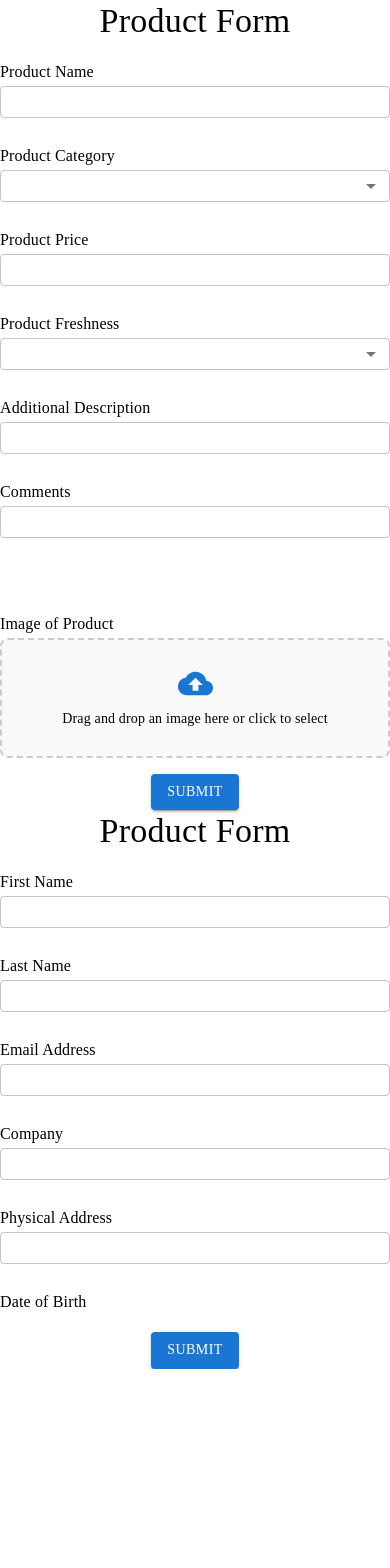
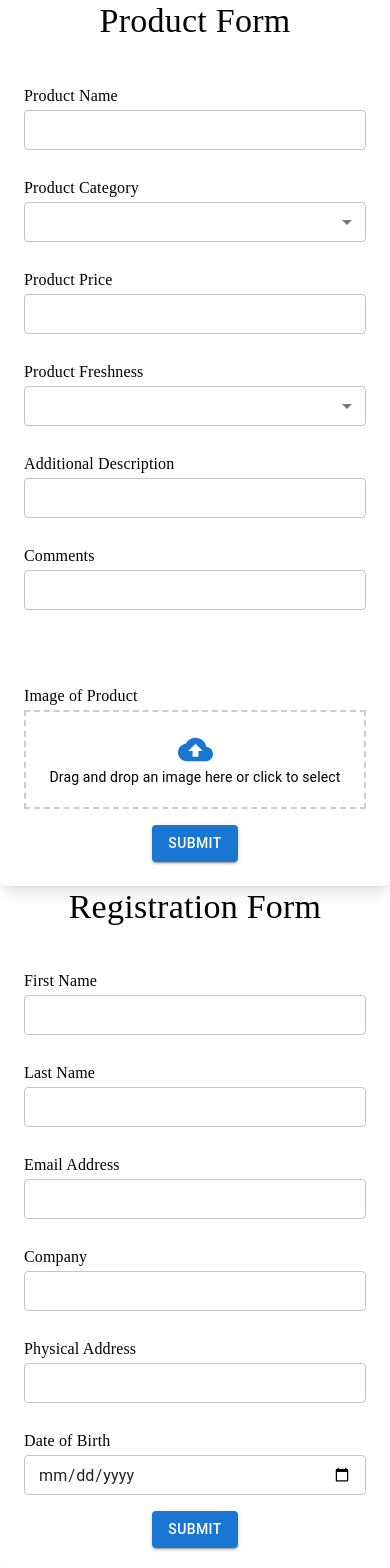
Before and after one commit to DeveloperDhanush-git/elcodamics-dynamic-components, a React (Create React App) app: page / in a window 390 px wide. Shown: the top 1568 px of the page. Before the commit the page ends 1369 px from the top, so only its background shows below. Built offline with nearby package versions, Linux system fonts and the light colour scheme.

Commit message:
updated components- date and responsive

```diff
--- a/src/Common/DynamicComponent/Form/DynamicFields.js
+++ b/src/Common/DynamicComponent/Form/DynamicFields.js
@@ -65,10 +65,8 @@ const DynamicForm = ({ formFields, onSubmit }) => {
   });
 
   return (
-    <form onSubmit={formik.handleSubmit} style={{ maxWidth: 800, margin: "auto", fontFamily: "Montserrat" }}>
-      <Typography variant="h4" align="center" sx={{ fontFamily: "Montserrat", mb: 2 }}>
+    <form className="p-4 max-w-4xl mx-auto p-6 bg-white shadow-lg rounded-lg mt-10" onSubmit={formik.handleSubmit} style={{ maxWidth: 800, margin: "auto", fontFamily: "Montserrat" }}>
 
-      </Typography>
       <Grid container spacing={2} rowSpacing={3}>
         {formFields.map((field) => (
           <Grid item xs={12} sm={4} key={field.name}>
@@ -85,7 +83,6 @@ const DynamicForm = ({ formFields, onSubmit }) => {
                   onBlur={formik.handleBlur}
                   variant="outlined"
                   fullWidth
-                  sx={{ "& .MuiOutlinedInput-root": { height: "32px", fontSize: "13px", padding: "5px" } }}
                   size="small"
                 />
               ) : field.type === "number" ? (
@@ -97,9 +94,29 @@ const DynamicForm = ({ formFields, onSubmit }) => {
                   onBlur={formik.handleBlur}
                   variant="outlined"
                   fullWidth
-                  inputProps={{ min: field.validation?.min, max: field.validation?.max }}
-                  sx={{ "& .MuiOutlinedInput-root": { height: "32px", fontSize: "13px", padding: "5px" } }}
                   size="small"
+                />
+              ) : field.type === "date" ? (
+                <TextField
+                  type="date"
+                  name={field.name}
+                  value={formik.values[field.name]}
+                  onChange={formik.handleChange}
+                  onBlur={formik.handleBlur}
+                  variant="outlined"
+                  fullWidth
+                  size="small"
+                />
+              ) : field.type === "textarea" ? (
+                <TextField
+                  name={field.name}
+                  value={formik.values[field.name]}
+                  onChange={formik.handleChange}
+                  onBlur={formik.handleBlur}
+                  variant="outlined"
+                  fullWidth
+                  multiline
+                  rows={4}
                 />
               ) : field.type === "select" ? (
                 <Select
@@ -108,83 +125,32 @@ const DynamicForm = ({ formFields, onSubmit }) => {
                   onChange={formik.handleChange}
                   onBlur={formik.handleBlur}
                   fullWidth
-                  sx={{ height: "32px", fontSize: "13px" }}
                   size="small"
                 >
                   {field.options.map((option) => (
-                    <MenuItem key={option.value} value={option.value} sx={{ fontFamily: "Montserrat" }}>
+                    <MenuItem key={option.value} value={option.value}>
                       {option.label}
                     </MenuItem>
                   ))}
                 </Select>
               ) : field.type === "file" ? (
-                <Box
-  {...getRootProps()}
-  sx={{
-    border: "2px dashed #ccc",
-    borderRadius: "8px",
-    padding: "20px",
-    height: "120px",
-    textAlign: "center",
-    cursor: "pointer",
-    backgroundColor: "#F9F9F9",
-    display: "flex",
-    flexDirection: "column",
-    alignItems: "center",
-    justifyContent: "center",
-    fontFamily: "Montserrat",
-    position: "relative",
-  }}
->
+                <Box {...getRootProps()} sx={{ border: "2px dashed #ccc", padding: "20px", textAlign: "center", cursor: "pointer" }}>
                   <input {...getInputProps()} />
                   {!image ? (
                     <>
                       <CloudUploadIcon fontSize="large" color="primary" />
-      <Typography variant="body2" sx={{ fontFamily: "Montserrat", mt: 1 }}>
-        Drag and drop an image here or click to select
-      </Typography>
+                      <Typography variant="body2">Drag and drop an image here or click to select</Typography>
                     </>
                   ) : (
-    <Box sx={{ position: "relative", width: "100%", height: "100%" }}>
-      <img
-        src={image}
-        alt="Preview"
-        style={{
-          width: "100%",
-          height: "100%",
-          objectFit: "contain",
-          borderRadius: "8px",
-        }}
-      />
-
-      <Button
-        variant="contained"
-        color="secondary"
-        size="small"
-        onClick={(e) => {
-          e.stopPropagation();
-          setImage(null);
-        }}
-        sx={{
-          position: "absolute",
-          top: 5,
-          right: 5,
-          fontSize: "12px",
-          padding: "2px 6px",
-          backgroundColor: "rgba(0,0,0,0.7)",
-          "&:hover": { backgroundColor: "rgba(0,0,0,0.9)" },
-        }}
-      >
-        ✖
-      </Button>
+                    <Box>
+                      <img src={image} alt="Preview" style={{ width: "100%", height: "100px", objectFit: "contain" }} />
+                      <Button onClick={(e) => { e.stopPropagation(); setImage(null); }}>✖</Button>
                     </Box>
                   )}
                 </Box>
-
-
               ) : null}
               {formik.touched[field.name] && formik.errors[field.name] && (
-                <Typography color="error" variant="caption" sx={{ fontFamily: "Montserrat" }}>
+                <Typography color="error" variant="caption">
                   {formik.errors[field.name]}
                 </Typography>
               )}
@@ -193,7 +159,7 @@ const DynamicForm = ({ formFields, onSubmit }) => {
         ))}
       </Grid>
       <Box sx={{ display: "flex", justifyContent: "center", mt: 2 }}>
-        <Button type="submit" variant="contained" color="primary" sx={{ fontFamily: "Montserrat", padding: "6px 16px", fontSize: "14px" }}>
+        <Button type="submit" variant="contained" color="primary">
           Submit
         </Button>
       </Box>
--- a/src/Common/DynamicComponent/Form/RegForm.js
+++ b/src/Common/DynamicComponent/Form/RegForm.js
@@ -20,7 +20,7 @@ const RegForm = () => {
   return (
     <>
     <Typography variant="h4" align="center" sx={{ fontFamily: "Montserrat", marginBottom: 2 }}>
-    Product Form
+    Registration Form
   </Typography>
   <DynamicForm formFields={formFields} onSubmit={handleSubmit} />
   </>
```
Lines whose indentation alone changed are shown as unchanged.
